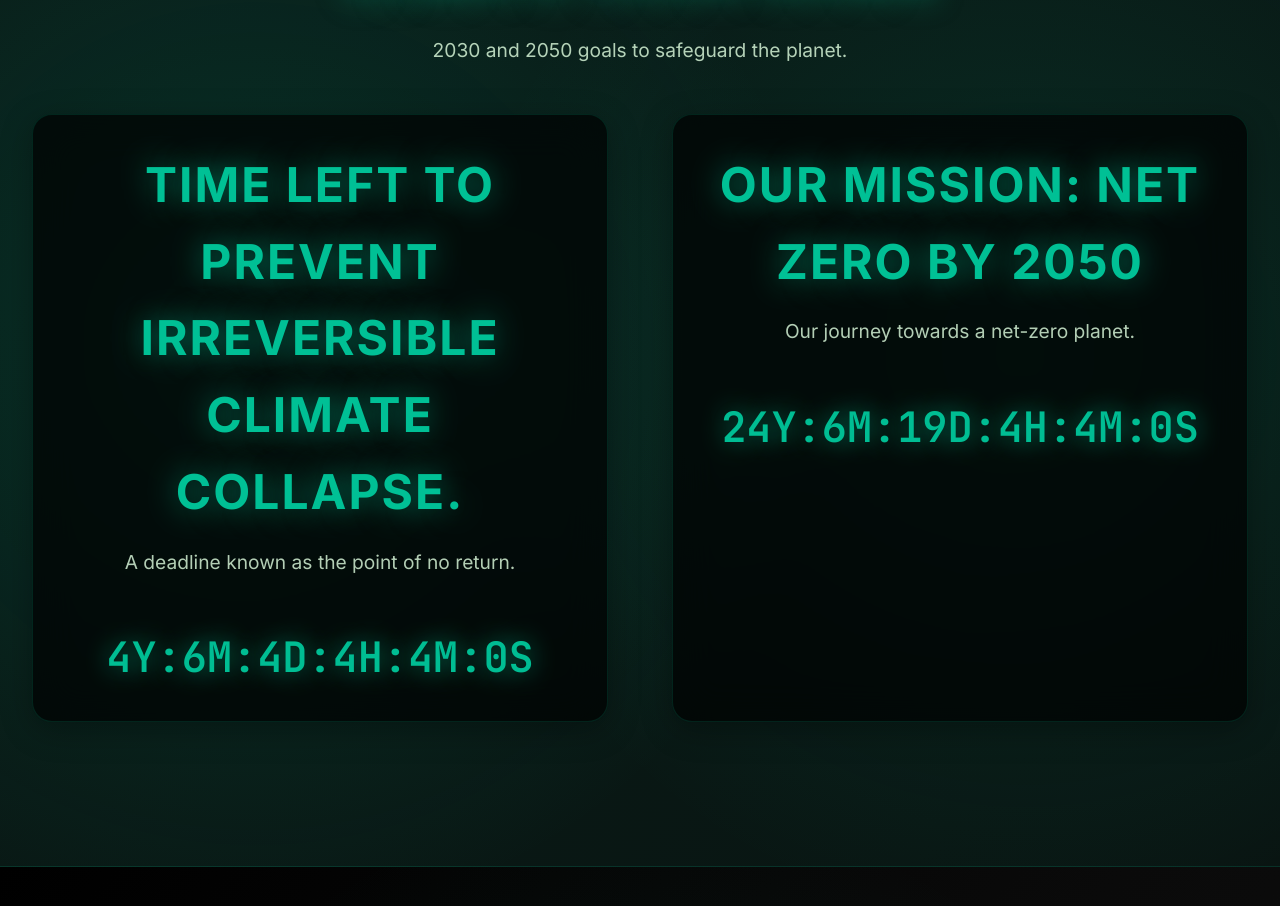
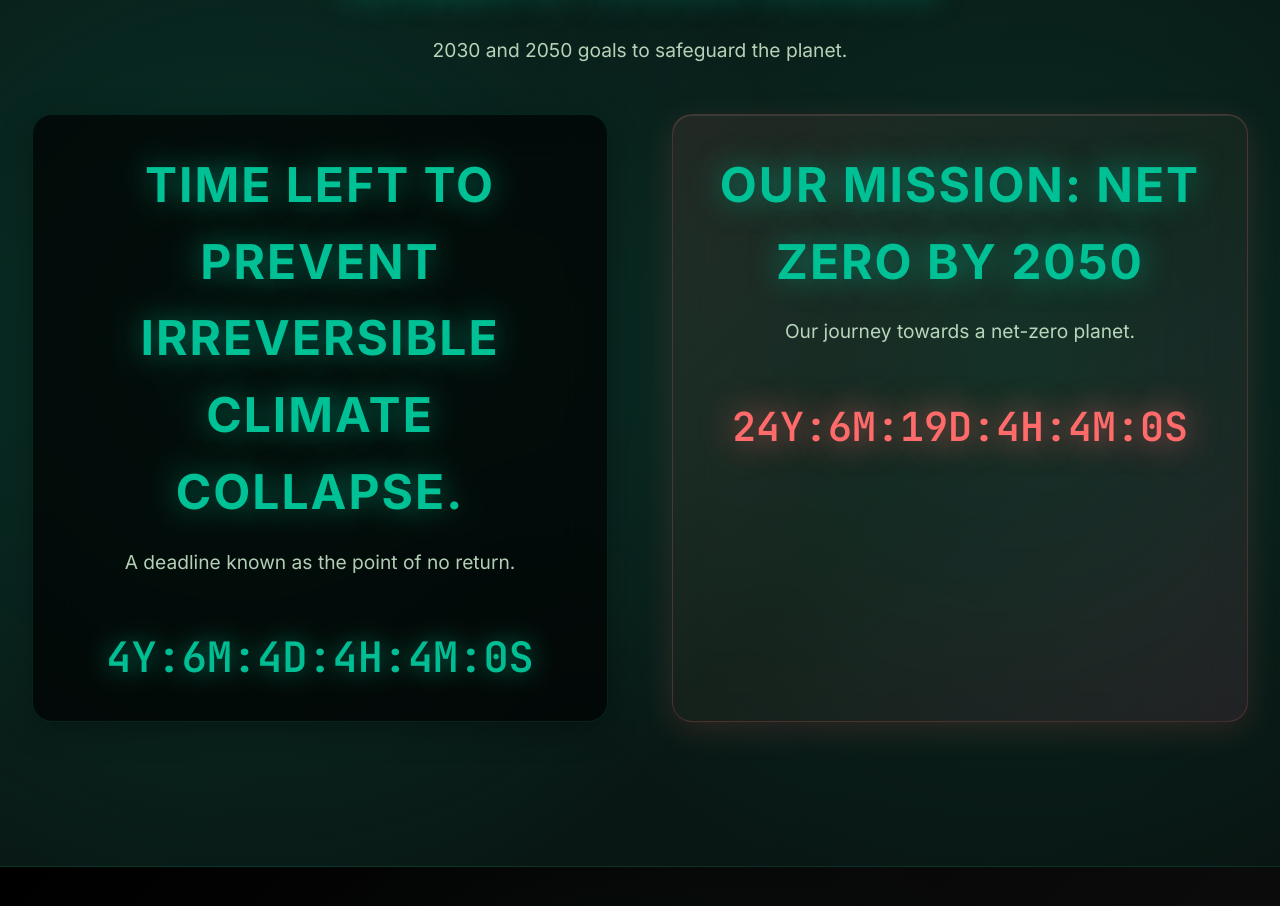
Before and after one commit to sharavana07/biozync, a React (Vite) app: page / in a window 1280 px wide. Shown: the part 1119-2025 px from the top of the page. Built offline with nearby package versions, Linux system fonts and the light colour scheme.

Commit message:
Updated app.css for Contact page

```diff
--- a/src/App.css
+++ b/src/App.css
@@ -304,7 +304,6 @@ body {
 .hero-left button:hover::before {
   left: 100%;
 }
-
 /* ==========================================
    CLIMATE CLOCK SECTION
    ========================================== */
@@ -351,6 +350,7 @@ body {
   margin-left: auto;
   margin-right: auto;
 }
+
 .clock-container {
   display: grid;
   grid-template-columns: repeat(auto-fit, minmax(300px, 1fr));
@@ -358,7 +358,6 @@ body {
   margin: 3rem 0;
   justify-items: center;
 }
-
 
 .clock-left,
 .clock-right {
@@ -378,6 +377,32 @@ body {
   box-shadow: var(--shadow-hover);
 }
 
+/* Different color palette for right clock */
+.clock-right {
+  background: linear-gradient(135deg,
+    rgba(255, 107, 107, 0.1) 0%,
+    rgba(255, 154, 107, 0.05) 50%,
+    rgba(255, 107, 170, 0.1) 100%);
+  border: 1px solid rgba(255, 107, 107, 0.2);
+  box-shadow:
+    0 8px 32px rgba(255, 107, 107, 0.15),
+    inset 0 1px 0 rgba(255, 255, 255, 0.1);
+}
+
+.clock-right:hover {
+  transform: translateY(-5px);
+  box-shadow:
+    0 16px 48px rgba(255, 107, 107, 0.25),
+    0 0 0 1px rgba(255, 107, 107, 0.3),
+    inset 0 1px 0 rgba(255, 255, 255, 0.15);
+}
+
+.clock-right .countdown {
+  color: #ff6b6b;
+  text-shadow: 0 0 25px rgba(255, 107, 107, 0.7);
+  animation: pulseRed 2s ease-in-out infinite alternate;
+}
+
 .countdown {
   font-family: 'JetBrains Mono', monospace;
   font-size: 2.5rem;
@@ -388,6 +413,25 @@ body {
   animation: pulse 2s ease-in-out infinite alternate;
 }
 
+/* Animation for the red clock */
+@keyframes pulseRed {
+  from {
+    text-shadow: 0 0 25px rgba(255, 107, 107, 0.7);
+  }
+  to {
+    text-shadow: 0 0 35px rgba(255, 107, 107, 0.9);
+  }
+}
+
+/* Original pulse animation for left clock */
+@keyframes pulse {
+  from {
+    text-shadow: 0 0 25px rgba(0, 192, 149, 0.7);
+  }
+  to {
+    text-shadow: 0 0 35px rgba(0, 192, 149, 0.9);
+  }
+}
 /* ==========================================
    CONTACT SECTION
    ========================================== */
```
